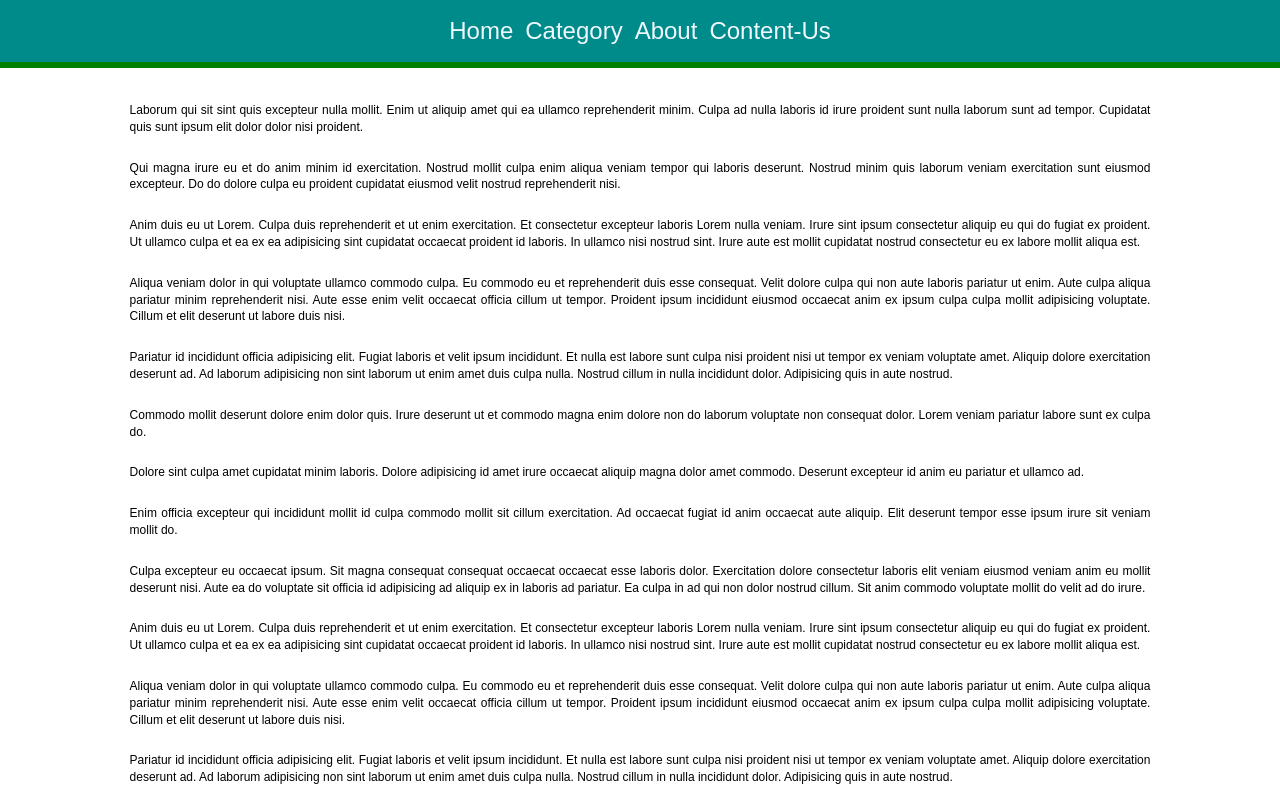
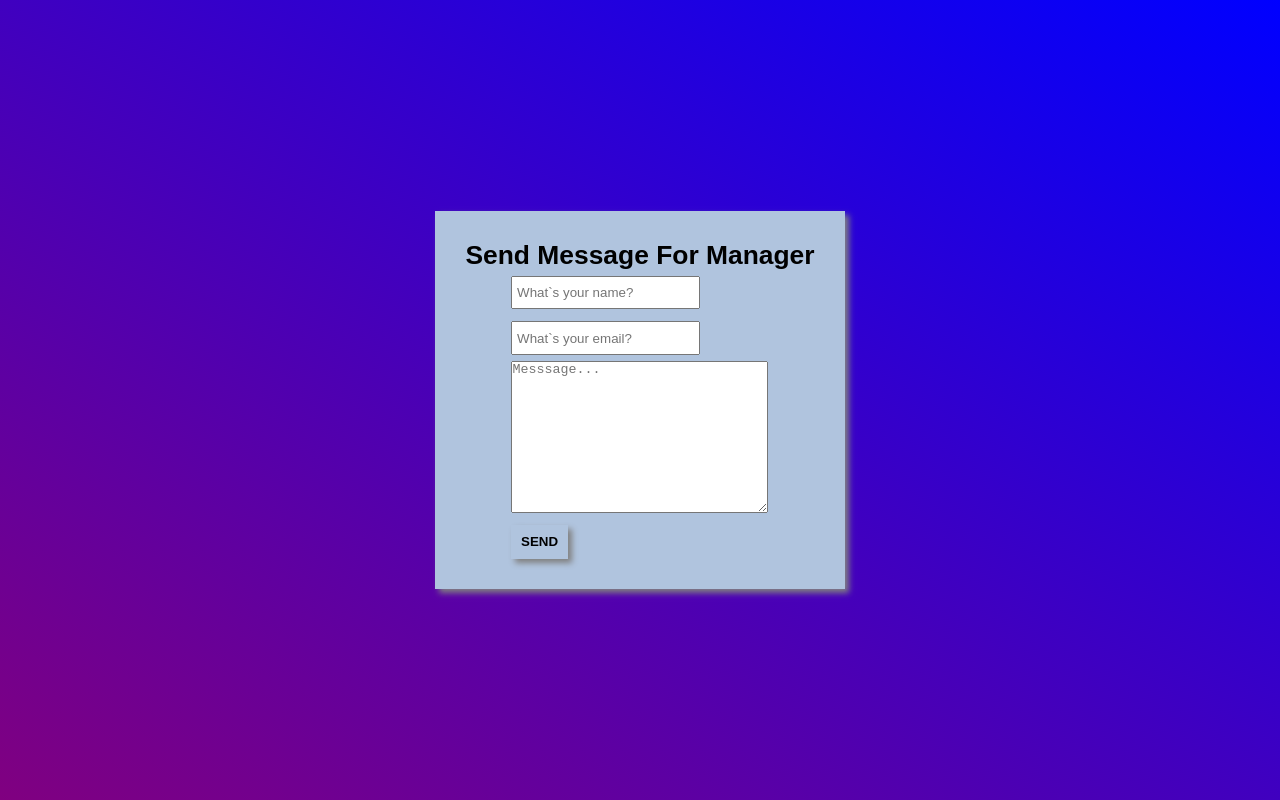
Before and after one commit to saeedjhn/Tutorial-on-making-25-simple-projects-with-ReactJS, a React (Create React App) app: page / in a window 1280 px wide. Shown: the top 800 px of the page. Built offline with nearby package versions, Linux system fonts and the light colour scheme.

Commit message:
Feat: The Sending Massage From Customer To Manager

```diff
--- a/package.json
+++ b/package.json
@@ -3,6 +3,7 @@
   "version": "0.1.0",
   "private": true,
   "dependencies": {
+    "@emailjs/browser": "^3.11.0",
     "@testing-library/jest-dom": "^5.17.0",
     "@testing-library/react": "^13.4.0",
     "@testing-library/user-event": "^13.5.0",
@@ -13,6 +14,7 @@
     "react-icons-kit": "^2.0.0",
     "react-router-dom": "^6.17.0",
     "react-scripts": "^5.0.1",
+    "react-toastify": "^9.1.3",
     "web-vitals": "^2.1.4"
   },
   "scripts": {
--- a/src/App.js
+++ b/src/App.js
@@ -3,7 +3,8 @@
 // import Index from "./components/lorem-ipsum/index";
 // import Index from "./components/navbar/Index";
 // import Index from "./components/slideShow/Index";
-import Index from "./components/scrollIndicator/Index";
+// import Index from "./components/scrollIndicator/Index";
+import Index from "./components/sendMessage-box/Index";
 
 function App() {
   return (
--- /dev/null
+++ b/src/components/sendMessage-box/Index.jsx
@@ -0,0 +1,92 @@
+import React from "react";
+import emailjs from "@emailjs/browser";
+import { ToastContainer, toast } from "react-toastify";
+
+import "react-toastify/dist/ReactToastify.css";
+import "./index.css";
+
+const toastOptions = {
+  position: "top-right",
+  autoClose: 5000,
+  hideProgressBar: false,
+  closeOnClick: true,
+  pauseOnHover: true,
+  draggable: true,
+  progress: undefined,
+  theme: "dark",
+};
+
+const Index = () => {
+  const sendEmail = (e) => {
+    e.preventDefault();
+
+    emailjs
+      .sendForm(
+        "service_0tcr6a8",
+        "template_xvpvie3",
+        e.target,
+        "RpFSh5S9bvYquaegz"
+      )
+      .then((res) => {
+        if (res.status === 200) {
+          toast.success("The Message Was Successfully Sended", toastOptions);
+        }
+      })
+      .catch((err) => {
+        toast.error(err.text, toastOptions);
+      });
+  };
+
+  return (
+    <>
+      <section className="container">
+        <section className="sendMessage-container">
+          <header className="sendMessage__header">
+            <h4>Send Message For Manager</h4>
+          </header>
+          <section className="sendMessage__form">
+            <form className="form" action="" onSubmit={sendEmail}>
+              <input
+                type="hidden"
+                name="to_name"
+                value="Tutorial-25-Project-By-ReactJS"
+              />
+              <section className="form__group">
+                <input
+                  type="text"
+                  name="from_name"
+                  className="form__control"
+                  placeholder="What`s your name?"
+                />
+              </section>
+              <section className="from__group">
+                <input
+                  type="email"
+                  name="email"
+                  className="form__control"
+                  placeholder="What`s your email?"
+                />
+              </section>
+              <section className="from__group">
+                <textarea
+                  id=""
+                  name="message"
+                  cols="30"
+                  rows="10"
+                  className="form__control"
+                  placeholder="Messsage..."
+                ></textarea>
+              </section>
+              <section className="form__group">
+                <button className="form__button">SEND</button>
+              </section>
+            </form>
+            <ToastContainer />
+          </section>
+        </section>
+      </section>
+    </>
+  );
+};
+
+export default Index;
--- /dev/null
+++ b/src/components/sendMessage-box/index.css
@@ -0,0 +1,18 @@
+.container {
+  width: 100vw;
+  height: 100vh;
+  display: flex;
+  justify-content: center;
+  align-items: center;
+  background-image: linear-gradient(to bottom left, blue, purple);
+}
+
+.sendMessage-container {
+  display: flex;
+  justify-content: center;
+  align-items: center;
+  flex-direction: column;
+  box-shadow: 0.3rem 0.3rem 0.5rem gray;
+  padding: 2.5rem;
+  background-color: lightsteelblue;
+}
--- a/src/index.css
+++ b/src/index.css
@@ -175,6 +175,18 @@ h4 {
   font-weight: 700;
 }
 
+input {
+  padding: 0.6rem 0.3rem;
+  margin: 0.5rem 0;
+}
+
+button {
+  /* background-color: ; */
+  font-weight: 700;
+  padding: 0.8rem;
+  box-shadow: 0.3rem 0.3rem 0.5rem gray;
+}
+
 /* Specifics
 The specific section of my CSS system is always the most detailed. Here I define specific content
 design by directly addressing the sections. Per section I stick to a hierarchical order of definitions.
--- a/src/index.js
+++ b/src/index.js
@@ -1,5 +1,6 @@
 import React from "react";
 import ReactDOM from "react-dom/client";
+// import "bootstrap/dist/css/bootstrap.min.css";
 import "./index.css";
 import App from "./App";
 import reportWebVitals from "./reportWebVitals";
```
Also changed, not shown: 1 other file (tests, documents, lock files or other folders).
